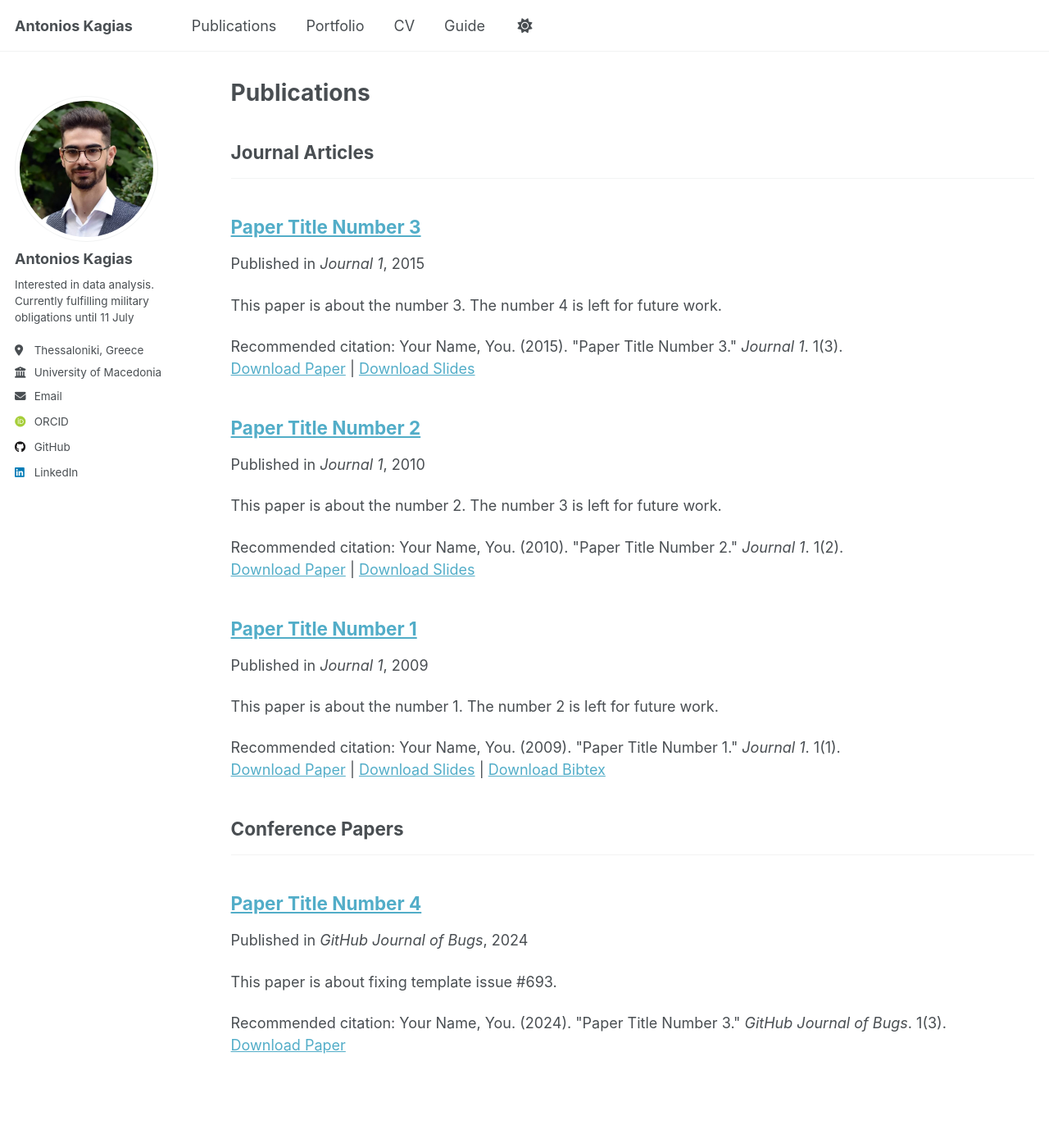
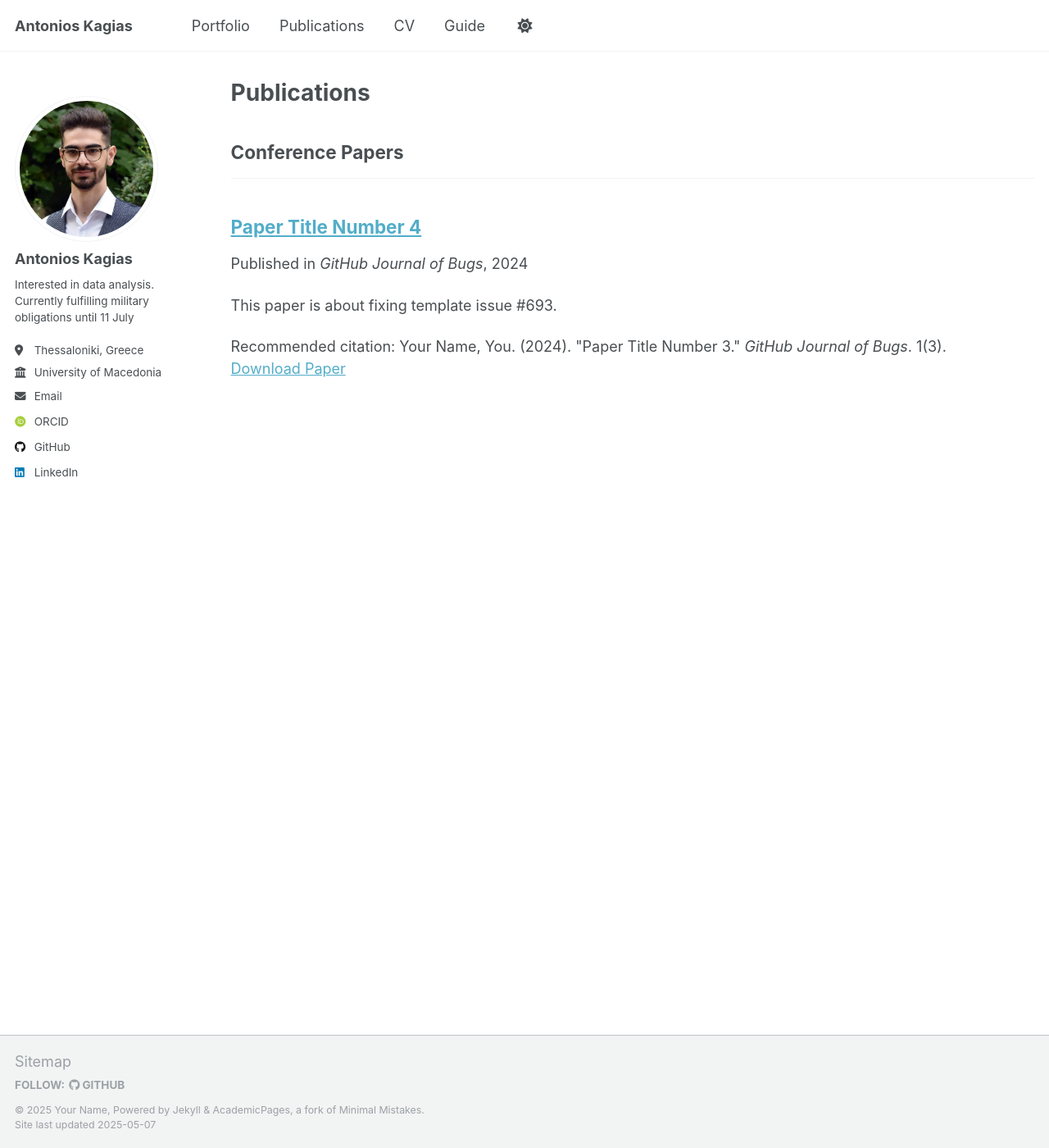
Before and after one commit to Antonios-Kagias/antonios-kagias.github.io, a Jekyll site: the page built from _pages/publications.html, in a window 1280 px wide and 1400 px high. Shown: the whole window at 82% size. Built offline with Jekyll 4.4.1, drawn with Linux system fonts in a browser that asks for light colours; some web fonts are replaced.

```diff
--- a/_data/navigation.yml
+++ b/_data/navigation.yml
@@ -8,9 +8,6 @@
 #      Markdown formatted page while the second is generated using JSON.
 
 main:
-  - title: "Publications"
-    url: /publications/
-
   # - title: "Talks"
     # url: /talks/
 
@@ -19,6 +16,9 @@ main:
 
   - title: "Portfolio"
     url: /portfolio/
+
+  - title: "Publications"
+    url: /publications/
 
   # - title: "Blog Posts"
   #   url: /year-archive/
--- a/_publications/2009-10-01-paper-title-number-1.md
+++ /dev/null
@@ -1,14 +0,0 @@
----
-title: "Paper Title Number 1"
-collection: publications
-category: manuscripts
-permalink: /publication/2009-10-01-paper-title-number-1
-excerpt: 'This paper is about the number 1. The number 2 is left for future work.'
-date: 2009-10-01
-venue: 'Journal 1'
-slidesurl: 'http://academicpages.github.io/files/slides1.pdf'
-paperurl: 'http://academicpages.github.io/files/paper1.pdf'
-bibtexurl: 'http://academicpages.github.io/files/bibtex1.bib'
-citation: 'Your Name, You. (2009). &quot;Paper Title Number 1.&quot; <i>Journal 1</i>. 1(1).'
----
-The contents above will be part of a list of publications, if the user clicks the link for the publication than the contents of section will be rendered as a full page, allowing you to provide more information about the paper for the reader. When publications are displayed as a single page, the contents of the above "citation" field will automatically be included below this section in a smaller font.
--- a/_publications/2010-10-01-paper-title-number-2.md
+++ /dev/null
@@ -1,14 +0,0 @@
----
-title: "Paper Title Number 2"
-collection: publications
-category: manuscripts
-permalink: /publication/2010-10-01-paper-title-number-2
-excerpt: 'This paper is about the number 2. The number 3 is left for future work.'
-date: 2010-10-01
-venue: 'Journal 1'
-slidesurl: 'http://academicpages.github.io/files/slides2.pdf'
-paperurl: 'http://academicpages.github.io/files/paper2.pdf'
-citation: 'Your Name, You. (2010). &quot;Paper Title Number 2.&quot; <i>Journal 1</i>. 1(2).'
----
-
-The contents above will be part of a list of publications, if the user clicks the link for the publication than the contents of section will be rendered as a full page, allowing you to provide more information about the paper for the reader. When publications are displayed as a single page, the contents of the above "citation" field will automatically be included below this section in a smaller font.
--- a/_publications/2015-10-01-paper-title-number-3.md
+++ /dev/null
@@ -1,14 +0,0 @@
----
-title: "Paper Title Number 3"
-collection: publications
-category: manuscripts
-permalink: /publication/2015-10-01-paper-title-number-3
-excerpt: 'This paper is about the number 3. The number 4 is left for future work.'
-date: 2015-10-01
-venue: 'Journal 1'
-slidesurl: 'http://academicpages.github.io/files/slides3.pdf'
-paperurl: 'http://academicpages.github.io/files/paper3.pdf'
-citation: 'Your Name, You. (2015). &quot;Paper Title Number 3.&quot; <i>Journal 1</i>. 1(3).'
----
-
-The contents above will be part of a list of publications, if the user clicks the link for the publication than the contents of section will be rendered as a full page, allowing you to provide more information about the paper for the reader. When publications are displayed as a single page, the contents of the above "citation" field will automatically be included below this section in a smaller font.
```
Also changed, not shown: _portfolio/portfolio-1.md (+6 -3 lines).
